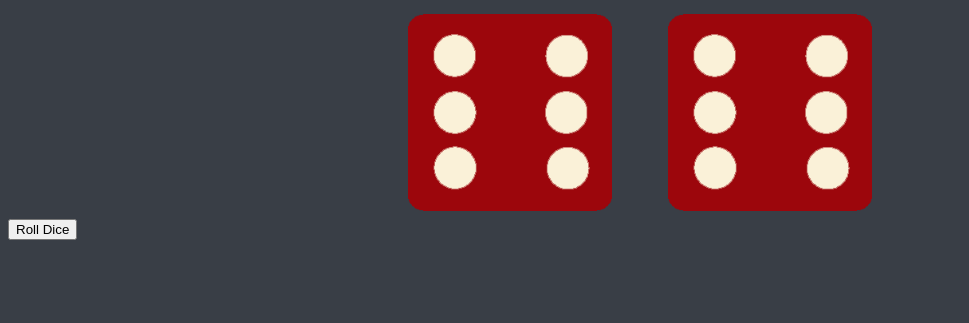
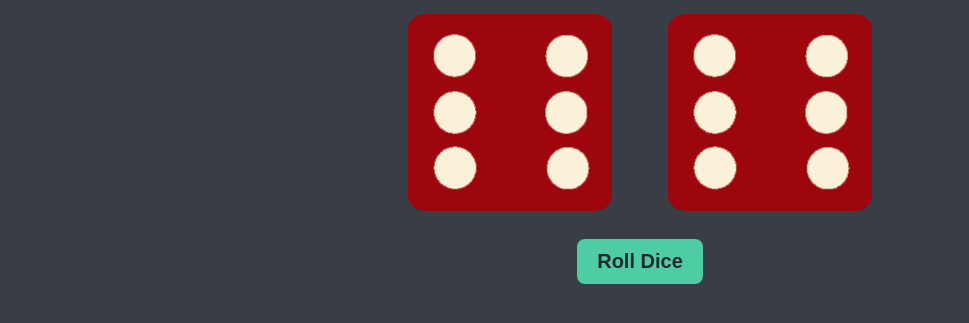
Before and after one commit to AkshatKumar10/Dice-Challenge, a plain HTML site: page index.html in a window 1280 px wide. Shown: the part 321-644 px from the top of the page, without its empty margins (0-969 px from the left). Drawn offline with Linux system fonts and the light colour scheme.

Commit message:
Update styles.css

```diff
--- a/styles.css
+++ b/styles.css
@@ -37,16 +37,25 @@ footer {
   color: #EEEEEE;
   text-align: center;
   font-family: 'Indie Flower', cursive;
-
 }
-.click{
- width:20vh;
- height : 8vh;
- margin-left: 45%;
- margin-top:40px;
- font-size: 30px;
- font-family:'Lobster', cursive;
- background-color:brown;
- color:whitesmoke;
- border-radius: 10px;
+.btn{
+  width: 10%;
+  border-radius: 8px;
+  font-size:20px;
+  height:45px;
+  border: none;
+  font-weight: 600;
+  cursor: pointer;
+  background-color: #4ECCA3;
+  color: #232931;
 }
+.container2{
+  display: flex;
+  justify-content: center;
+  align-items: center;
+  margin-top: 20px;
+}
+.btn:hover {
+  background-color: #EEEEEE;
+  color: #232931;
+}
```
